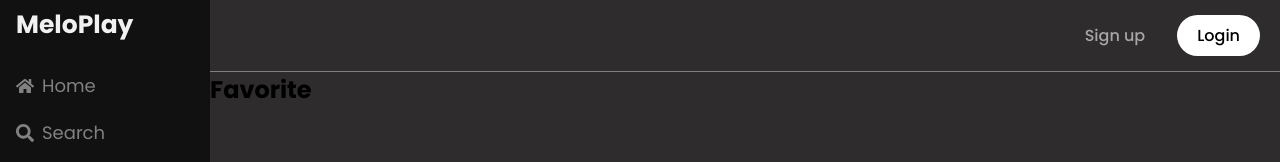
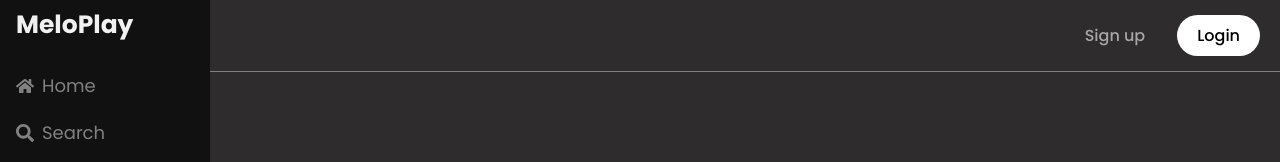
Before and after one commit to yusuf-khan-swd/melo-play, a React (Vite) app: page /favorite in a window 1280 px wide. Shown: the top 162 px of the page. Built offline with nearby package versions, Linux system fonts and the light colour scheme.

Commit message:
added favorite music

```diff
--- a/src/Pages/Favorite/Favorite.tsx
+++ b/src/Pages/Favorite/Favorite.tsx
@@ -1,10 +1,19 @@
 import React from "react";
+import Tracks from "../../components/Tracks/Tracks";
+import { useMusics } from "../../context/MusicProvider";
 import { MainBodyContainer } from "../../styles";
+import { TracksContainer } from "../../styles/TracksStyles";
 
 const Favorite = () => {
+  const { favoriteMusics } = useMusics();
+  console.log(favoriteMusics);
   return (
     <MainBodyContainer>
-      <h2>Favorite</h2>
+      <TracksContainer>
+        {favoriteMusics.map((music, index) => (
+          <Tracks key={index} title={music.title} image={music.imageUrl} />
+        ))}
+      </TracksContainer>
     </MainBodyContainer>
   );
 };
--- a/src/components/Tracks/Tracks.tsx
+++ b/src/components/Tracks/Tracks.tsx
@@ -1,4 +1,4 @@
-import React, { useState } from "react";
+import React, { useContext, useState } from "react";
 import { AiFillHeart, AiOutlineHeart } from "react-icons/ai";
 import { MdPlaylistAdd, MdPlaylistAddCheck } from "react-icons/md";
 import {
@@ -14,6 +14,7 @@ import {
 } from "../../styles/TracksStyles";
 
 import horse from "../../assets/horse.mp3";
+import { useMusics } from "../../context/MusicProvider";
 
 type Props = {
   image: string;
@@ -23,6 +24,7 @@ type Props = {
 const Tracks = ({ image, title }: Props) => {
   const [addedToFavorite, setAddedToFavorite] = useState(false);
   const [addedToPlaylist, setAddedPlaylist] = useState(false);
+  const { setFavoriteMusics } = useMusics();
 
   const addToFavorite = (imageUrl: string, title: string) => {
     const favoriteItem = {
@@ -31,6 +33,7 @@ const Tracks = ({ image, title }: Props) => {
     };
 
     setAddedToFavorite((prev) => !prev);
+    setFavoriteMusics((prev) => [...prev, favoriteItem]);
   };
 
   const addToPlaylist = (imageUrl: string, title: string) => {
--- a/src/context/MusicProvider.tsx
+++ b/src/context/MusicProvider.tsx
@@ -1,4 +1,4 @@
-import React, { createContext, useState } from "react";
+import React, { createContext, useState, useContext } from "react";
 
 type Props = {
   children: React.ReactNode;
@@ -8,12 +8,22 @@ export const MusicContext = createContext({});
 
 const MusicProvider = ({ children }: Props) => {
   const [favoriteMusics, setFavoriteMusics] = useState([]);
+  const [playlistMusics, setPlaylistMusics] = useState([]);
 
-  const musicInfo = { favoriteMusics, setFavoriteMusics };
+  const musicInfo = {
+    favoriteMusics,
+    playlistMusics,
+    setFavoriteMusics,
+    setPlaylistMusics,
+  };
 
   return (
     <MusicContext.Provider value={musicInfo}>{children}</MusicContext.Provider>
   );
 };
 
+export const useMusics = () => {
+  return useContext(MusicContext);
+};
+
 export default MusicProvider;
--- a/src/main.tsx
+++ b/src/main.tsx
@@ -3,6 +3,7 @@ import React from "react";
 import ReactDOM from "react-dom/client";
 import App from "./App";
 import AuthProvider from "./context/AuthProvider/AuthProvider";
+import MusicProvider from "./context/MusicProvider";
 import "./index.css";
 
 const queryClient = new QueryClient();
@@ -11,7 +12,9 @@ ReactDOM.createRoot(document.getElementById("root") as HTMLElement).render(
   <React.StrictMode>
     <QueryClientProvider client={queryClient}>
       <AuthProvider>
-        <App />
+        <MusicProvider>
+          <App />
+        </MusicProvider>
       </AuthProvider>
     </QueryClientProvider>
   </React.StrictMode>
```
